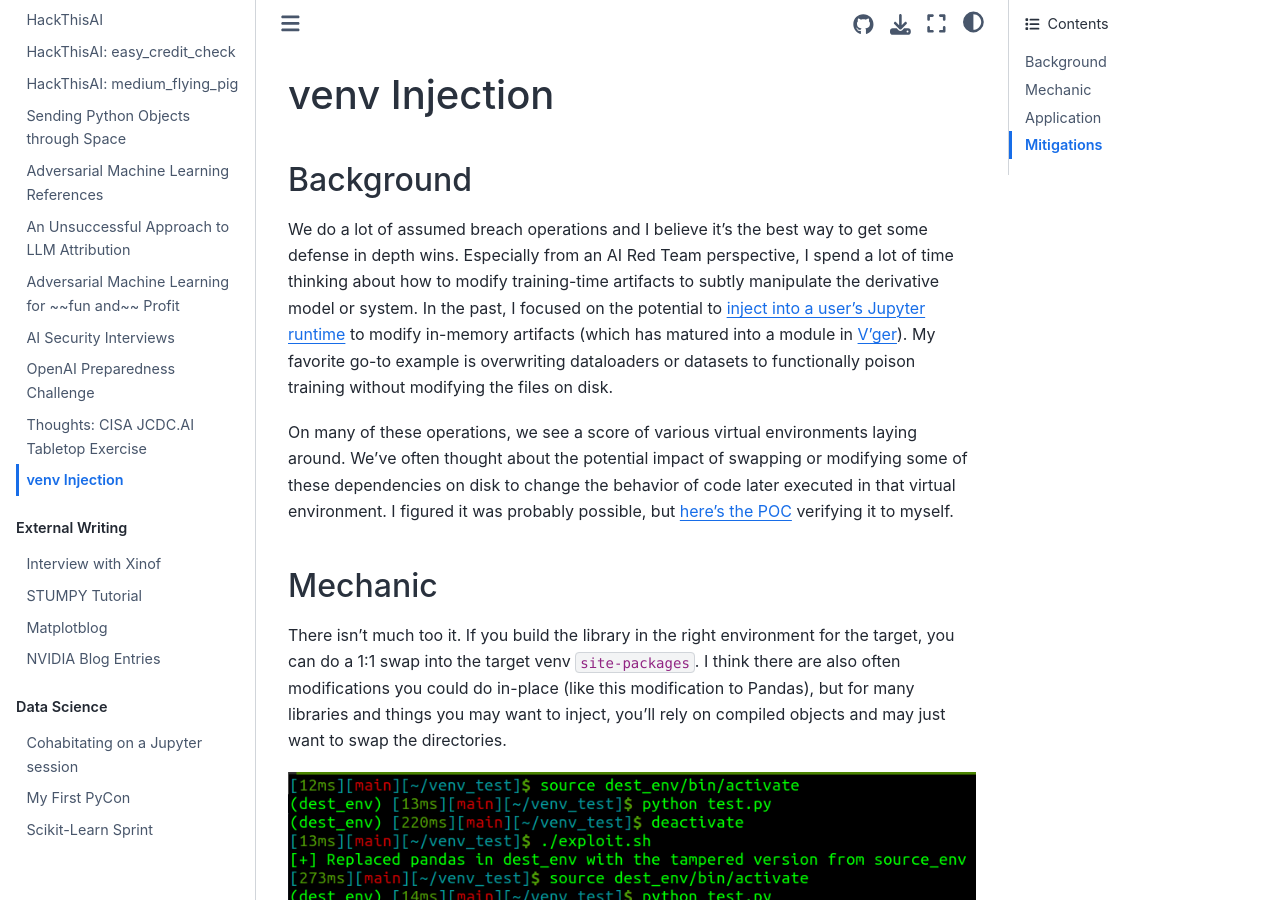
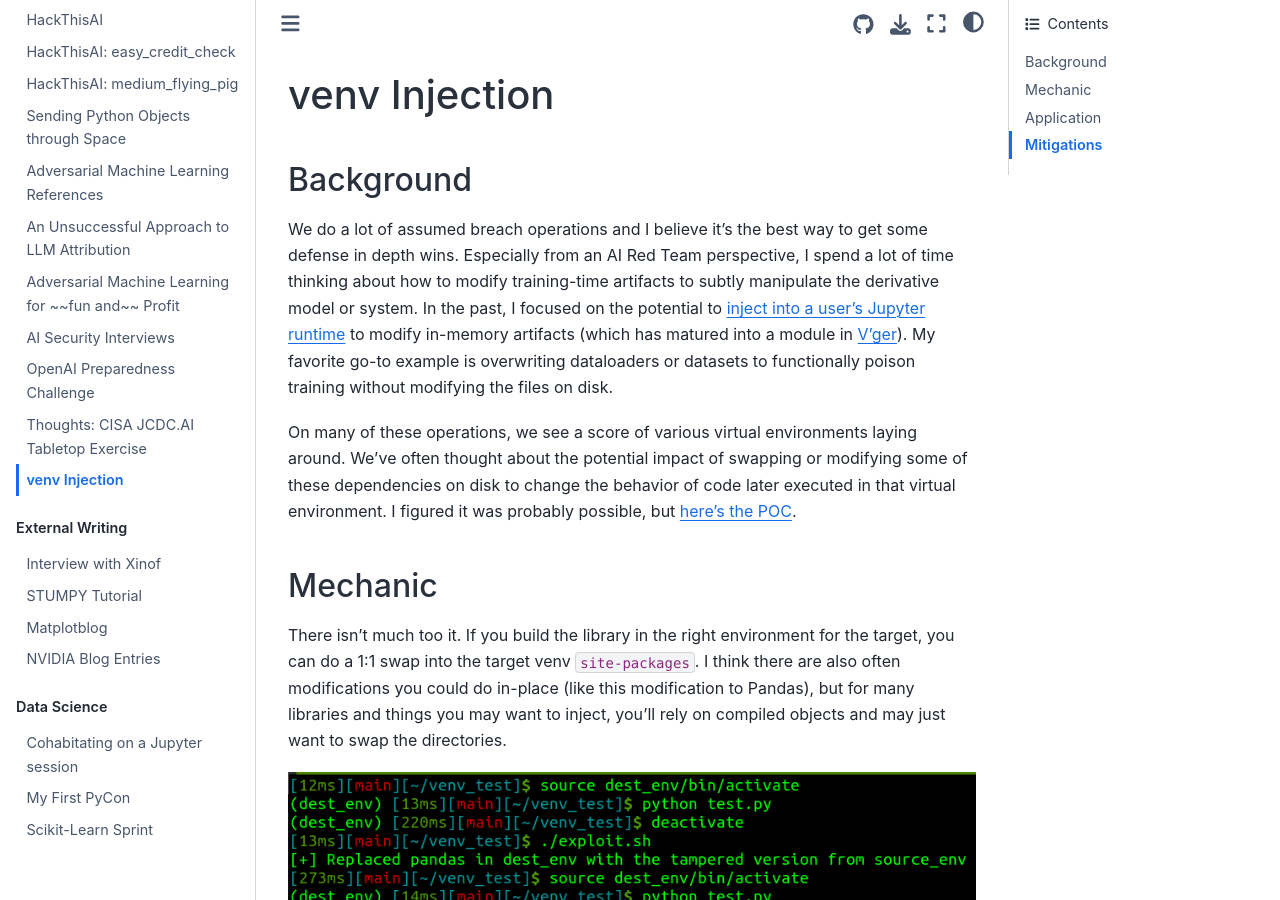
Before and after one commit to JosephTLucas/blog, a Jupyter Book: the page built from content/venv_injection.md, in a window 1280 px wide and 900 px high. Built offline with Jupyter Book 1.0.4 settings and Sphinx 7.4.7 and the Sphinx Book theme 1.1.4, drawn with Linux system fonts in a browser that asks for light colours.

Commit message:
Update venv_injection.md

```diff
--- a/content/venv_injection.md
+++ b/content/venv_injection.md
@@ -4,7 +4,7 @@
 
 We do a lot of assumed breach operations and I believe it's the best way to get some defense in depth wins. Especially from an AI Red Team perspective, I spend a lot of time thinking about how to modify training-time artifacts to subtly manipulate the derivative model or system. In the past, I focused on the potential to [inject into a user's Jupyter runtime](https://josephtlucas.github.io/blog/content/jupyter.html) to modify in-memory artifacts (which has matured into a module in [V'ger](https://github.com/JosephTLucas/vger)). My favorite go-to example is overwriting dataloaders or datasets to functionally poison training without modifying the files on disk.
 
-On many of these operations, we see a score of various virtual environments laying around. We've often thought about the potential impact of swapping or modifying some of these dependencies on disk to change the behavior of code later executed in that virtual environment. I figured it was probably possible, but [here's the POC](https://github.com/JosephTLucas/venv-injection) verifying it to myself.
+On many of these operations, we see a score of various virtual environments laying around. We've often thought about the potential impact of swapping or modifying some of these dependencies on disk to change the behavior of code later executed in that virtual environment. I figured it was probably possible, but [here's the POC](https://github.com/JosephTLucas/venv-injection).
 
 ## Mechanic
 
```
